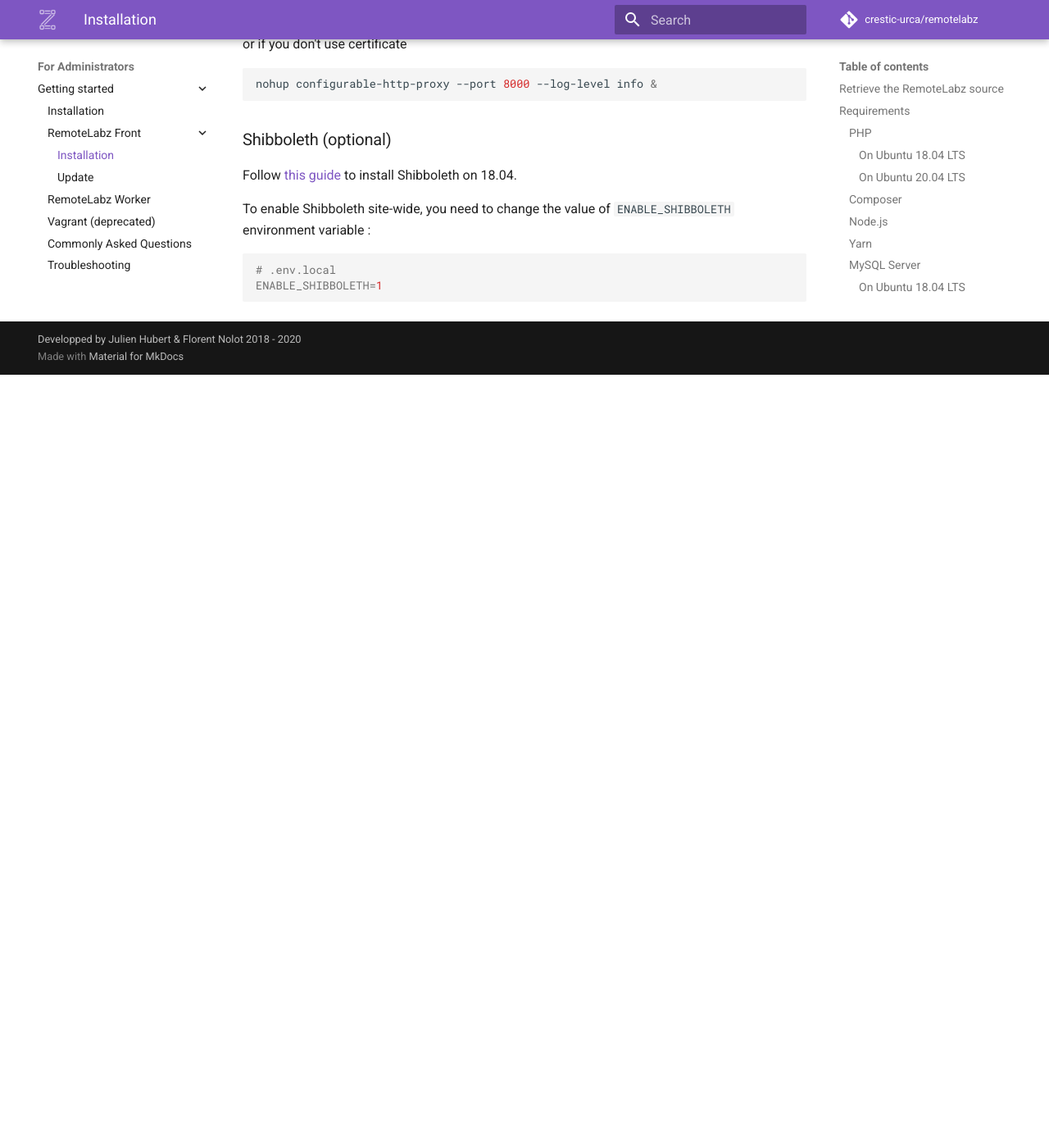
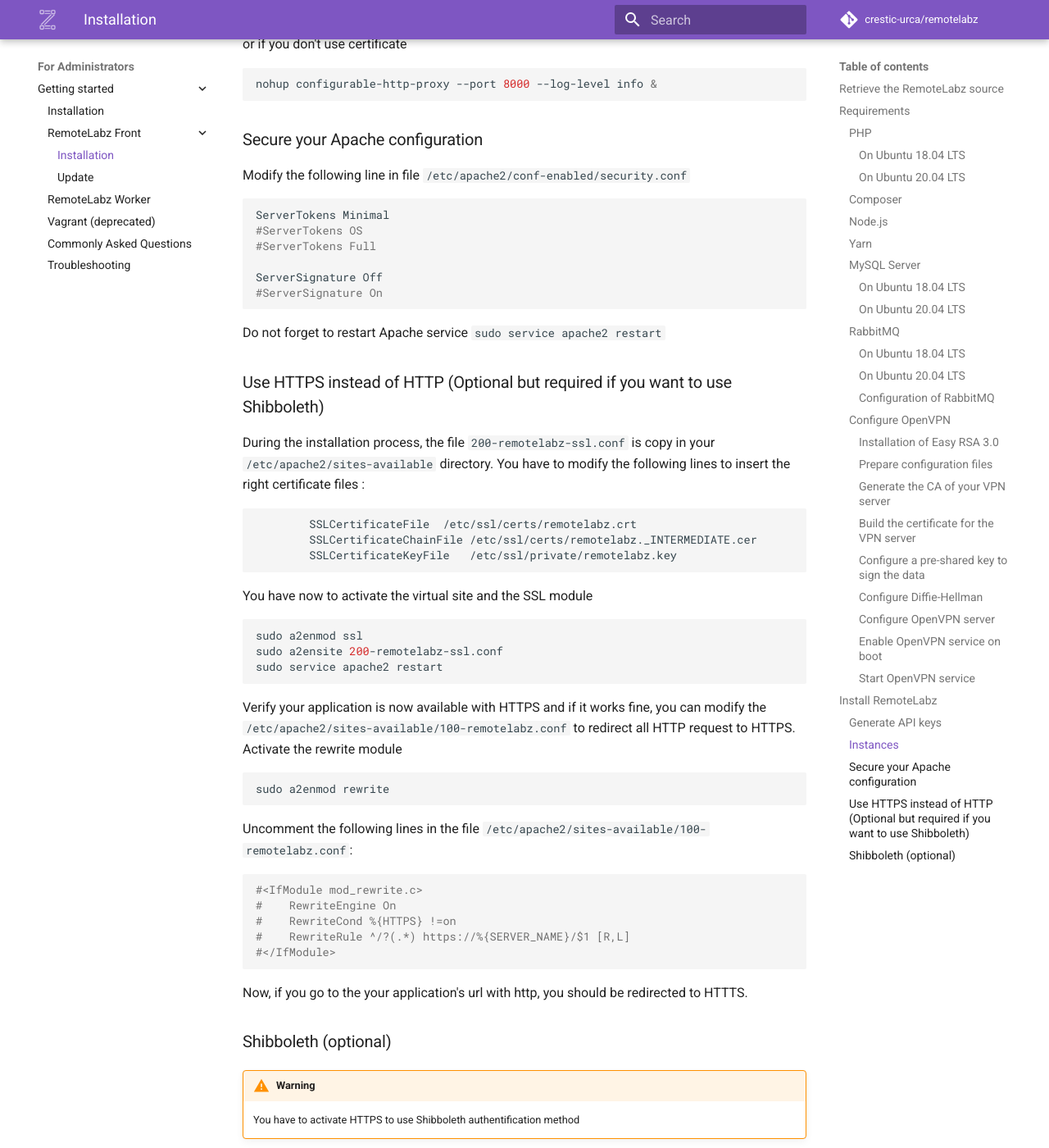
Before and after one commit to remotelabz/remotelabz-docs, an MkDocs documentation site: the page built from docs/administrators/getting-started/ubuntu-front.md, in a window 1280 px wide and 1400 px high, scrolled down 7444 px. Shown: the whole window at 82% size. Built offline with MkDocs 1.6.1 and Material for MkDocs 9.7.7, drawn with Linux system fonts in a browser that asks for light colours; comment, search, counter and statistics services are not loaded; before the commit the page ends 7901 px from its top, so only the background shows below that; some of the changed text lies outside the part shown.

Commit message:
Shibboleth documentation added

````diff
--- a/docs/administrators/getting-started/ubuntu-front.md
+++ b/docs/administrators/getting-started/ubuntu-front.md
@@ -314,11 +314,72 @@ or if you don't use certificate
 ```bash
 nohup configurable-http-proxy --port 8000 --log-level info &
 ```
+### Secure your Apache configuration
+Modify the following line in file `/etc/apache2/conf-enabled/security.conf`
+```bash
+ServerTokens Minimal
+#ServerTokens OS
+#ServerTokens Full
 
+ServerSignature Off
+#ServerSignature On
+```
+Do not forget to restart Apache service `sudo service apache2 restart`
+
+### Use HTTPS instead of HTTP (Optional but required if you want to use Shibboleth)
+During the installation process, the file `200-remotelabz-ssl.conf` is copy in your `/etc/apache2/sites-available` directory. You have to modify the following lines to insert the right certificate files :
+```bash
+        SSLCertificateFile	/etc/ssl/certs/remotelabz.crt
+        SSLCertificateChainFile /etc/ssl/certs/remotelabz._INTERMEDIATE.cer
+        SSLCertificateKeyFile	/etc/ssl/private/remotelabz.key
+```
+You have now to activate the virtual site and the SSL module
+```bash
+sudo a2enmod ssl
+sudo a2ensite 200-remotelabz-ssl.conf
+sudo service apache2 restart
+```
+Verify your application is now available with HTTPS and if it works fine, you can modify the `/etc/apache2/sites-available/100-remotelabz.conf` to redirect all HTTP request to HTTPS.
+Activate the rewrite module
+```bash
+sudo a2enmod rewrite
+```
+
+Uncomment the following lines in the file `/etc/apache2/sites-available/100-remotelabz.conf`:
+```bash
+#<IfModule mod_rewrite.c>
+#    RewriteEngine On
+#    RewriteCond %{HTTPS} !=on
+#    RewriteRule ^/?(.*) https://%{SERVER_NAME}/$1 [R,L]
+#</IfModule>
+```
+Now, if you go to the your application's url with http, you should be redirected to HTTTS.
 
 ### Shibboleth (optional)
 
-Follow [this guide](https://www.switch.ch/aai/guides/sp/installation/?os=ubuntu#2) to install Shibboleth on 18.04.
+!!!warning
+    You have to activate HTTPS to use Shibboleth authentification method
+
+```bash
+cd ~
+curl --fail --remote-name https://pkg.switch.ch/switchaai/ubuntu/dists/focal/main/binary-all/misc/switchaai-apt-source_1.0.0~ubuntu20.04.1_all.deb
+sudo apt install ./switchaai-apt-source_1.0.0~ubuntu20.04.1_all.deb
+sudo apt update
+sudo apt install --install-recommends shibboleth
+sudo a2enconf shib
+sudo a2enmod shib
+sudo service apache2 restart
+```
+
+Next step, to finish to configure your Shibboleth Service Provider (SP), you have to modify your `/etc/shibboleth/shibboleth2.xml` file, following the guide from Paragraph 4, depend of your Shibboleth Identity Provider (IdP):
+
+ - [SWITCH Shibboleth Service Provider (SP) 3.1 Configuration Guide](https://www.switch.ch/aai/guides/sp/configuration/){target=_blank}
+ - [RENATER Shibboleth Service Provider (SP) Configuration Guide](https://services.renater.fr/federation/documentation/guides-installation/sp3/chap04){target=_blank}
+
+You can find all the configuration guides on the following site :
+
+- [On Ubuntu 18.04 LTS](https://www.switch.ch/aai/guides/sp/installation/?os=ubuntu18){target=_blank}
+- [On Ubuntu 20.04 LTS](https://www.switch.ch/aai/guides/sp/installation/?os=ubuntu20){target=_blank}
 
 To enable Shibboleth site-wide, you need to change the value of `ENABLE_SHIBBOLETH` environment variable :
 
````
